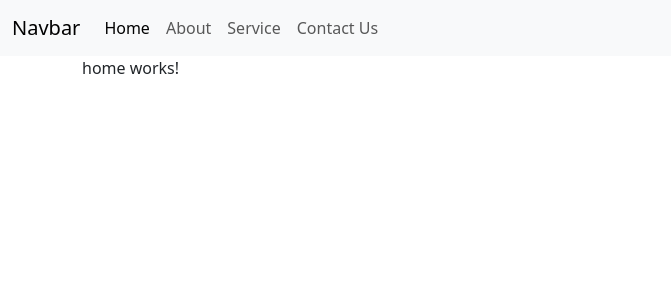
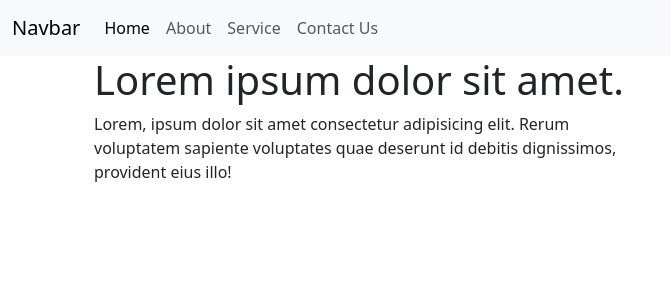
Before and after one commit to tagnam/mirekal, an Angular app: page / in a window 1280 px wide. Shown: the top 300 px of the page, without its empty margins (0-671 px from the left). Built offline with nearby package versions, Linux system fonts and the light colour scheme.

Commit message:
add banner content

```diff
--- a/src/app/home/home.component.html
+++ b/src/app/home/home.component.html
@@ -1 +1,21 @@
-<p>home works!</p>
+<main>
+    <section>
+        <div class="container">
+            <div class="row">
+                <div class="col-lg-6">
+                    <div class="hero-conteiner">
+                        <h1 class="banner-heading">
+                            Lorem ipsum dolor sit amet.
+                        </h1>
+                        <p class="banner-text">
+                            Lorem, ipsum dolor sit amet consectetur adipisicing elit. Rerum voluptatem sapiente voluptates quae deserunt id debitis dignissimos, provident eius illo!
+                        </p>
+                    </div>
+                </div>
+                <div class="col-lg-6">
+
+                </div>
+            </div>
+        </div>
+    </section>
+</main>
```
